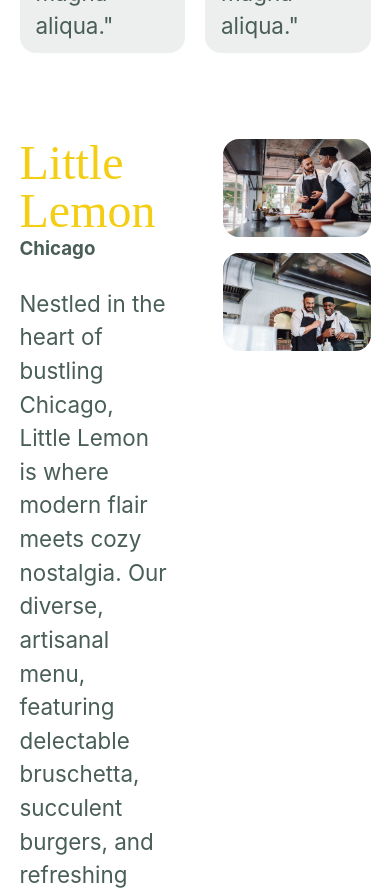
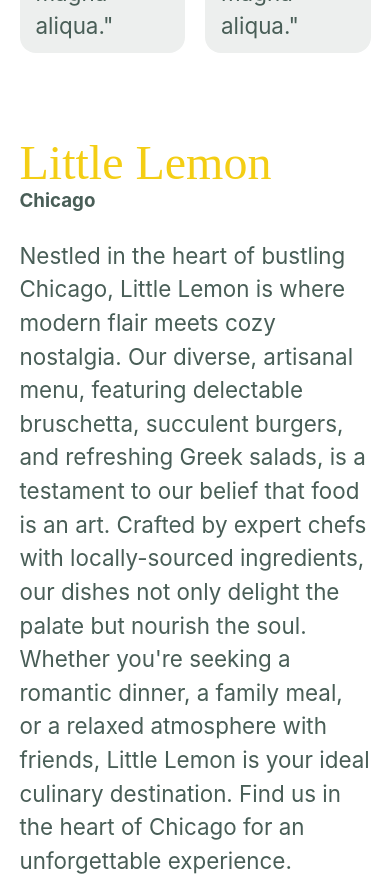
Before and after one commit to MohamadHajHassan/little-lemon-restaurant-frontend, a React (Create React App) app: page / in a window 390 px wide. Shown: the part 4540-5430 px from the top of the page. Built offline with nearby package versions, Linux system fonts and the light colour scheme.

Commit message:
add responsiveness to AboutUs comp

```diff
--- a/src/components/styles/aboutUs.css
+++ b/src/components/styles/aboutUs.css
@@ -29,3 +29,23 @@
 .about-us-images img {
     border-radius: 1rem;
 }
+
+@media (max-width: 1050px) {
+    .about-us {
+        grid-template-columns: 1fr;
+        grid-template-rows: auto auto;
+    }
+
+    .about-us-images {
+        grid-column: 1;
+        flex-direction: row;
+        max-width: 50%;
+    }
+}
+
+@media (max-width: 700px) {
+    .about-us-images {
+        flex-direction: column;
+        max-width: 100%;
+    }
+}
```
